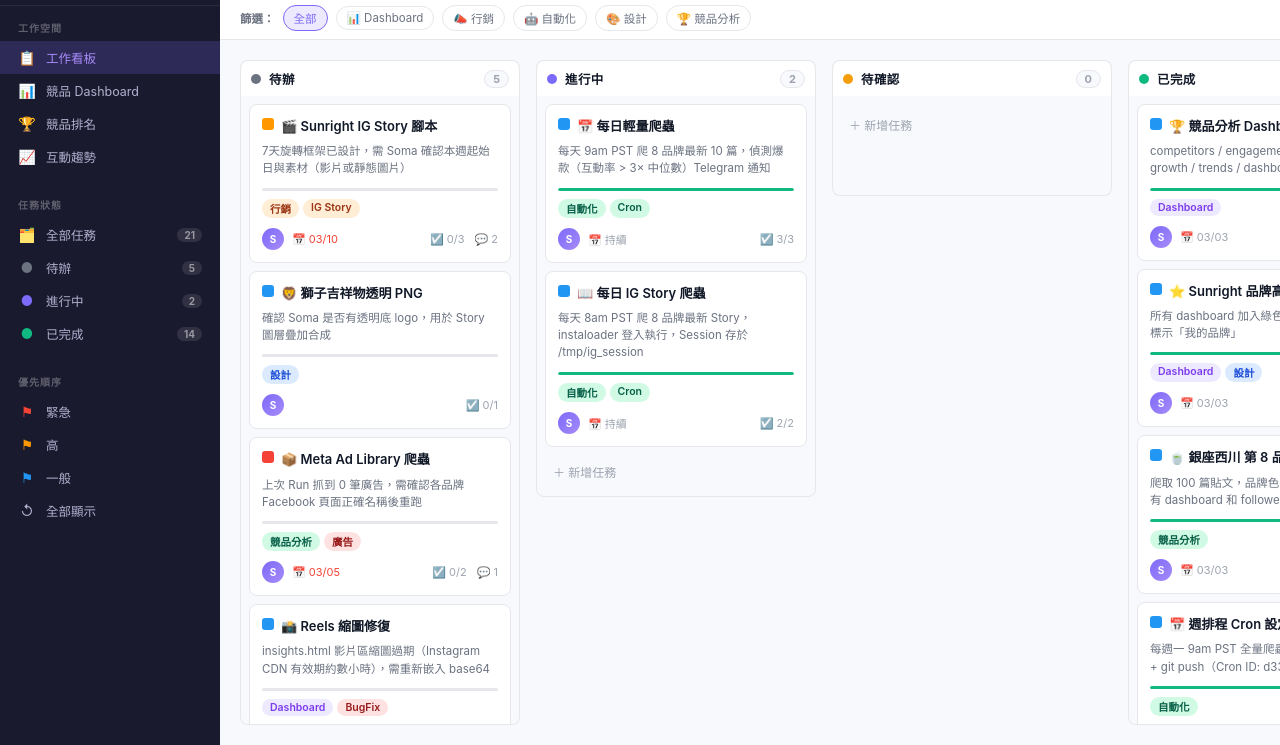
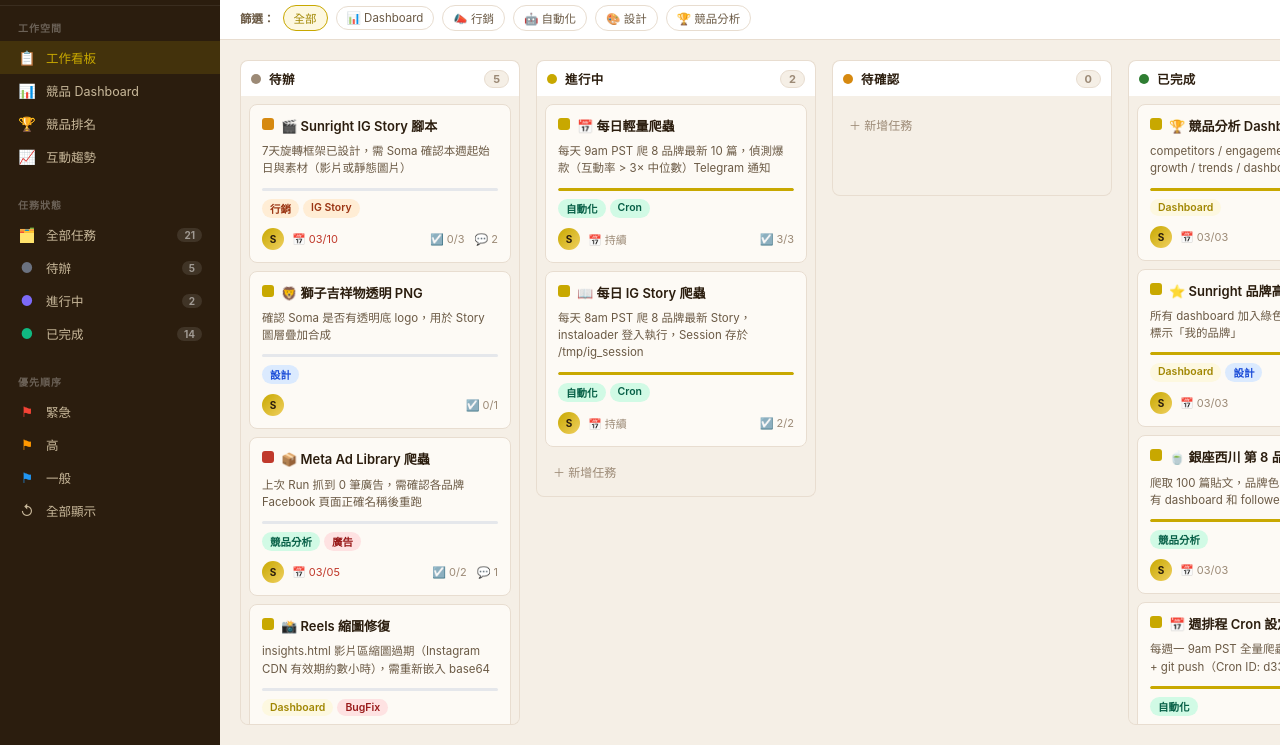
Before and after one commit to greatai8888-design/ig-analysis, a plain HTML site: page kanban.html in a window 1280 px wide. Shown: the part 55-800 px from the top of the page. Drawn offline with Linux system fonts and the light colour scheme.

Commit message:
style: update kanban to Sunright brand colors (warm cream + gold)

```diff
--- a/kanban.html
+++ b/kanban.html
@@ -8,24 +8,24 @@
 * { box-sizing: border-box; margin: 0; padding: 0; }
 
 :root {
-  --sidebar-bg: #1a1a2e;
-  --sidebar-hover: #2a2a4a;
-  --sidebar-text: #b0b0d0;
-  --sidebar-active: #7c6af8;
-  --bg: #f8f9fc;
-  --card-bg: #ffffff;
-  --border: #e5e7eb;
-  --text-primary: #111827;
-  --text-secondary: #6b7280;
-  --text-muted: #9ca3af;
-  --urgent: #f44336;
-  --high: #ff9800;
-  --normal: #2196f3;
-  --low: #9e9e9e;
-  --todo-color: #6b7280;
-  --doing-color: #7c6af8;
-  --review-color: #f59e0b;
-  --done-color: #10b981;
+  --sidebar-bg: #2B1D0E;
+  --sidebar-hover: #3D2A14;
+  --sidebar-text: #c8b89a;
+  --sidebar-active: #C8A800;
+  --bg: #F5EFE6;
+  --card-bg: #FDFAF5;
+  --border: #E8DDD0;
+  --text-primary: #2B1D0E;
+  --text-secondary: #6b5a45;
+  --text-muted: #9c8a76;
+  --urgent: #c0392b;
+  --high: #d68910;
+  --normal: #C8A800;
+  --low: #9c8a76;
+  --todo-color: #9c8a76;
+  --doing-color: #C8A800;
+  --review-color: #d68910;
+  --done-color: #2e7d32;
 }
 
 body {
@@ -56,10 +56,10 @@ body {
 }
 .sidebar-logo .logo-icon {
   width: 28px; height: 28px;
-  background: linear-gradient(135deg, #7c6af8, #a78bfa);
+  background: linear-gradient(135deg, #C8A800, #f0d060);
   border-radius: 8px;
   display: flex; align-items: center; justify-content: center;
-  font-size: 14px; color: white;
+  font-size: 14px; color: #2B1D0E;
 }
 .sidebar-logo span {
   color: white;
@@ -89,8 +89,8 @@ body {
 }
 .sidebar-item:hover { background: var(--sidebar-hover); }
 .sidebar-item.active {
-  background: rgba(124,106,248,0.2);
-  color: #a78bfa;
+  background: rgba(200,168,0,0.15);
+  color: #C8A800;
 }
 .sidebar-item .icon { font-size: 14px; width: 18px; text-align: center; }
 .sidebar-item .label { font-size: 12.5px; }
@@ -175,10 +175,10 @@ body {
 }
 .btn-outline:hover { background: var(--bg); }
 .btn-primary {
-  background: #7c6af8;
-  color: white;
+  background: #C8A800;
+  color: #2B1D0E;
 }
-.btn-primary:hover { background: #6d5de0; }
+.btn-primary:hover { background: #b09600; }
 .search-bar {
   display: flex;
   align-items: center;
@@ -222,8 +222,8 @@ body {
   cursor: pointer;
   transition: all 0.15s;
 }
-.filter-chip:hover { border-color: #7c6af8; color: #7c6af8; }
-.filter-chip.active { background: #ede9fe; border-color: #7c6af8; color: #7c6af8; }
+.filter-chip:hover { border-color: #C8A800; color: #C8A800; }
+.filter-chip.active { background: #fdf8e0; border-color: #C8A800; color: #a08600; }
 
 /* ── Board ── */
 .board-container {
@@ -289,7 +289,7 @@ body {
   min-height: 100px;
   transition: background 0.15s;
 }
-.cards-area.drag-over { background: #ede9fe; }
+.cards-area.drag-over { background: #fdf8e0; }
 
 .add-card-btn {
   width: 100%;
@@ -371,7 +371,7 @@ body {
   font-size: 10.5px;
   font-weight: 600;
 }
-.tag-purple { background: #ede9fe; color: #7c3aed; }
+.tag-purple { background: #fdf8e0; color: #a08600; }
 .tag-blue { background: #dbeafe; color: #1d4ed8; }
 .tag-green { background: #d1fae5; color: #065f46; }
 .tag-yellow { background: #fef9c3; color: #92400e; }
@@ -388,8 +388,8 @@ body {
   width: 22px;
   height: 22px;
   border-radius: 50%;
-  background: linear-gradient(135deg, #7c6af8, #a78bfa);
-  color: white;
+  background: linear-gradient(135deg, #C8A800, #f0d060);
+  color: #2B1D0E;
   font-size: 10px;
   font-weight: 700;
   display: flex;
@@ -429,7 +429,7 @@ body {
 }
 .subtask-fill {
   height: 100%;
-  background: #10b981;
+  background: #C8A800;
   border-radius: 10px;
 }
 
```
